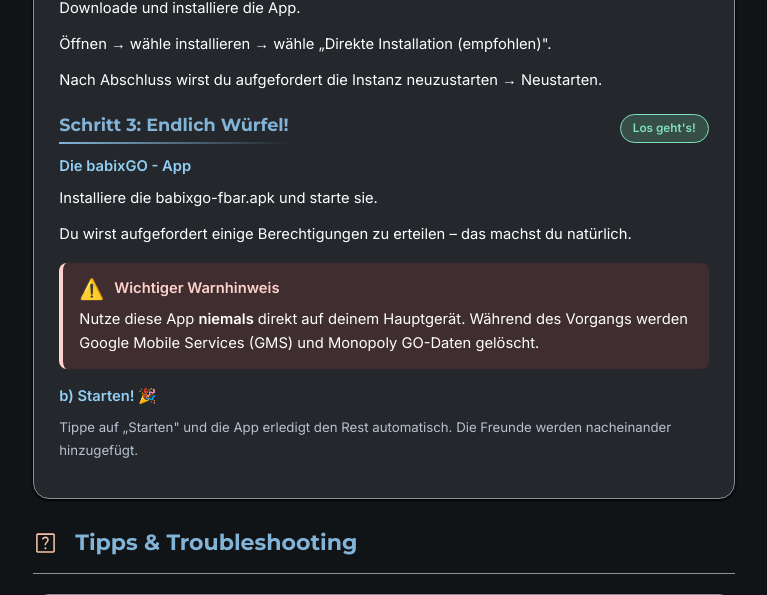
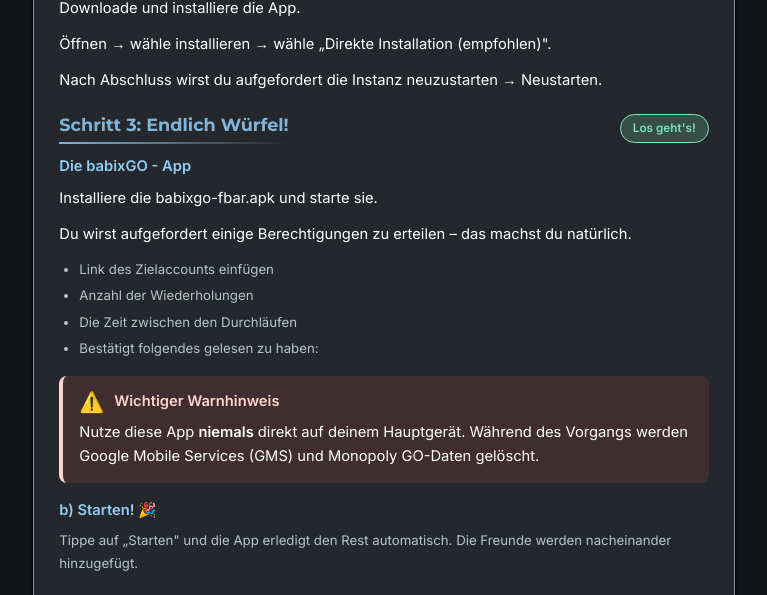
Before and after one commit to Orga-bgo/main-bgo, a PHP site: page /anleitungen/freundschaftsbalken-fuellen/ in a window 1280 px wide. Shown: the part 3013-3608 px from the top of the page, without its empty margins (256-1023 px from the left). Run offline with PHP 8.4, Linux system fonts and the light colour scheme.

Commit message:
Update instructions for adding friends and rolling dice
Add a list of required inputs for the friend link and repeat settings in `anleitungen/freundschaftsbalken-fuellen/index.php`.

Replit-Commit-Author: Agent
Replit-Commit-Session-Id: 2c08fa19-a705-4b9d-8817-ab04e4313c87
Replit-Commit-Checkpoint-Type: full_checkpoint
Replit-Commit-Event-Id: 2bb7a0f3-d285-416f-9943-4a9070ce3dfb
Replit-Commit-Screenshot-Url: https://storage.googleapis.com/screenshot-production-us-central1/dfe80990-f524-4372-a63b-c3e062419a42/2c08fa19-a705-4b9d-8817-ab04e4313c87/AdJvGGL
Replit-Helium-Checkpoint-Created: true

```diff
--- a/anleitungen/freundschaftsbalken-fuellen/index.php
+++ b/anleitungen/freundschaftsbalken-fuellen/index.php
@@ -240,6 +240,12 @@
           <div class="substep-content">
             <p>Installiere die babixgo-fbar.apk und starte sie.</p>
             <p>Du wirst aufgefordert einige Berechtigungen zu erteilen – das machst du natürlich.</p>
+            <ul>
+              <li>Link des Zielaccounts einfügen</li>
+              <li>Anzahl der Wiederholungen</li>
+              <li>Die Zeit zwischen den Durchläufen</li>
+              <li>Bestätigt folgendes gelesen zu haben:</li>
+            </ul>
           </div>
         </div>
 
```
Also changed, not shown: attached_assets/targeted_element_1768346698063.png (added).
